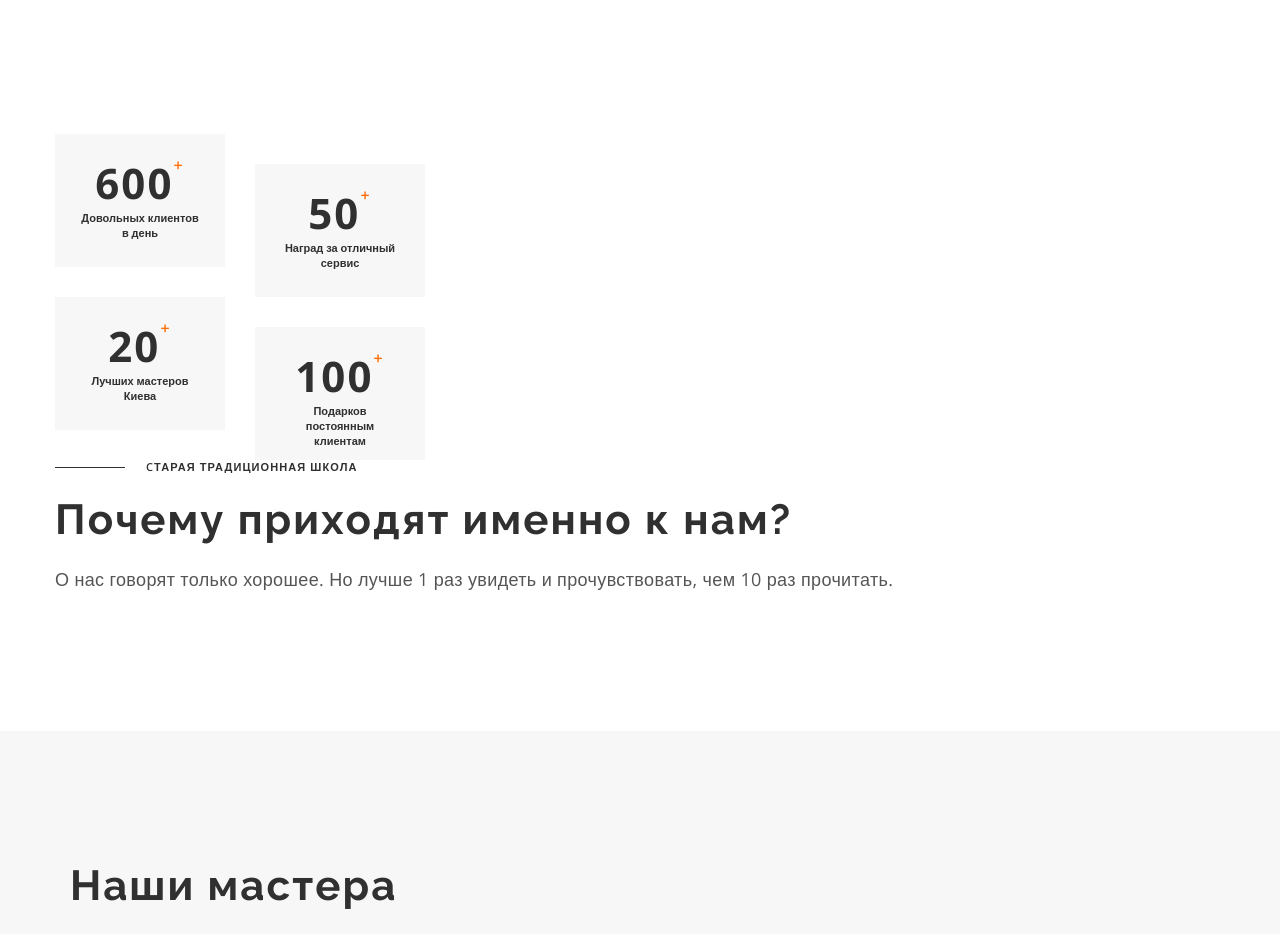
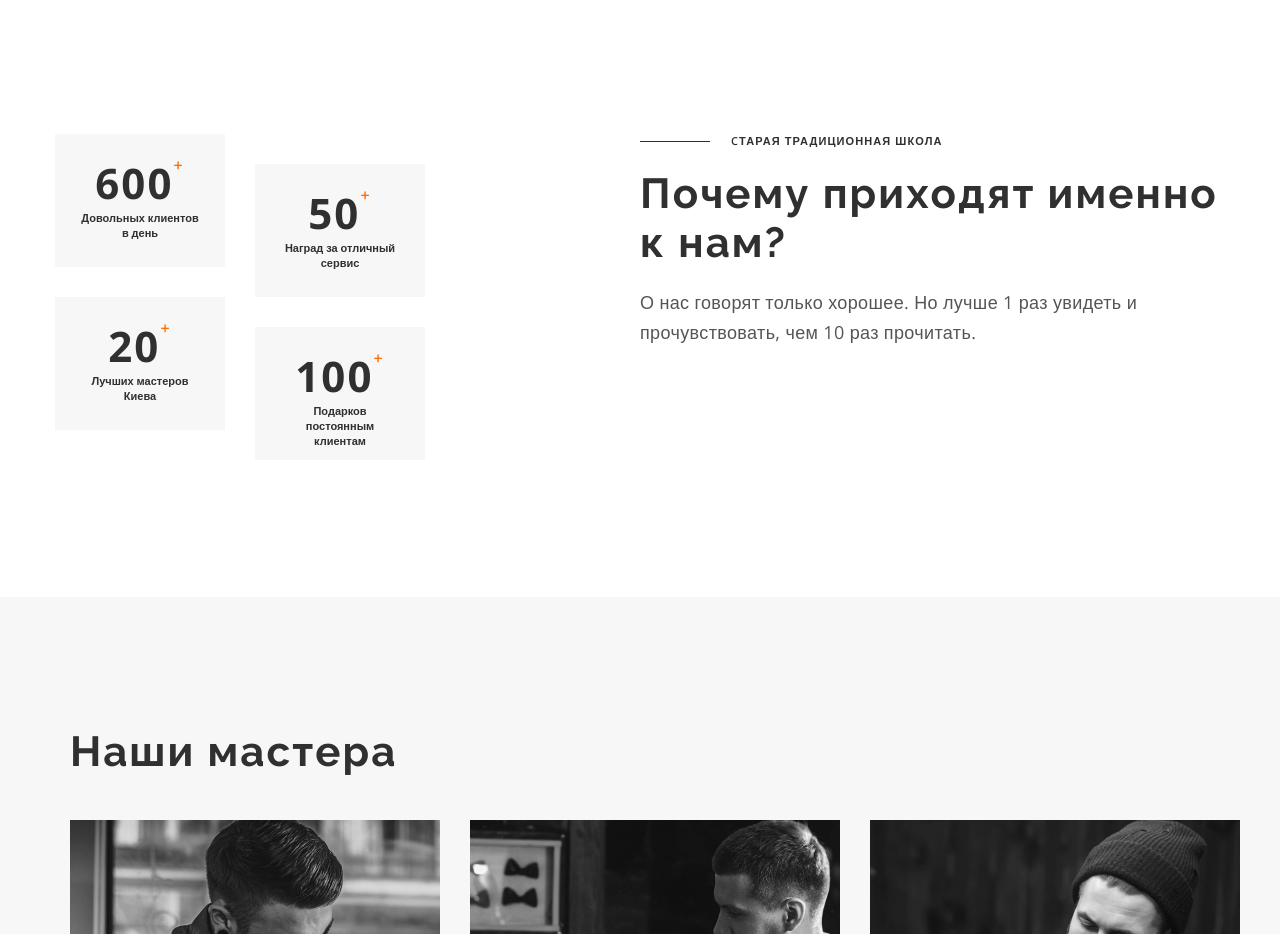
Before and after one commit to valerii-mykh/Barber-shop, a plain HTML site: page index.html in a window 1280 px wide. Shown: the part 2140-3074 px from the top of the page. Drawn offline with nearby package versions, Linux system fonts and the light colour scheme.

Commit message:
correct benefits

```diff
--- a/css/styles.css
+++ b/css/styles.css
@@ -395,7 +395,7 @@ body {
     padding-top: 143px;
     padding-bottom: 137px;
 }
-
+.benefits-container{display: flex;}
 .benefits-item {
     width: 170px;
     height: 133px;
@@ -458,7 +458,10 @@ body {
 .benefits-bottom-text {
     color: #555555;
 }
-
+.benefits-text{
+    width: 50%;
+    margin-left: auto;
+}
 
 /* ----------------------MASTERS---------------------  */
 
--- a/index.html
+++ b/index.html
@@ -134,9 +134,10 @@
                         <p class="benefits-item-text">Подарков постоянным клиентам</p>
                     </li>
                 </ul>
-                <p class="benefits-top-text top-text">Cтарая традиционная школа</p>
-                <h2 class="benefits-title title">Почему приходят именно к нам?</h2>
-                <p class="benefits-bottom-text bottom-text">О нас говорят только хорошее. Но лучше 1 раз увидеть и прочувствовать, чем 10 раз прочитать. </p>
+                <div class="benefits-text"><p class="benefits-top-text top-text">Cтарая традиционная школа</p>
+                    <h2 class="benefits-title title">Почему приходят именно к нам?</h2>
+                    <p class="benefits-bottom-text bottom-text">О нас говорят только хорошее. Но лучше 1 раз увидеть и прочувствовать, чем 10 раз прочитать. </p></div>
+
             </div>
         </section>
         <section id="masters" class="masters">
```
